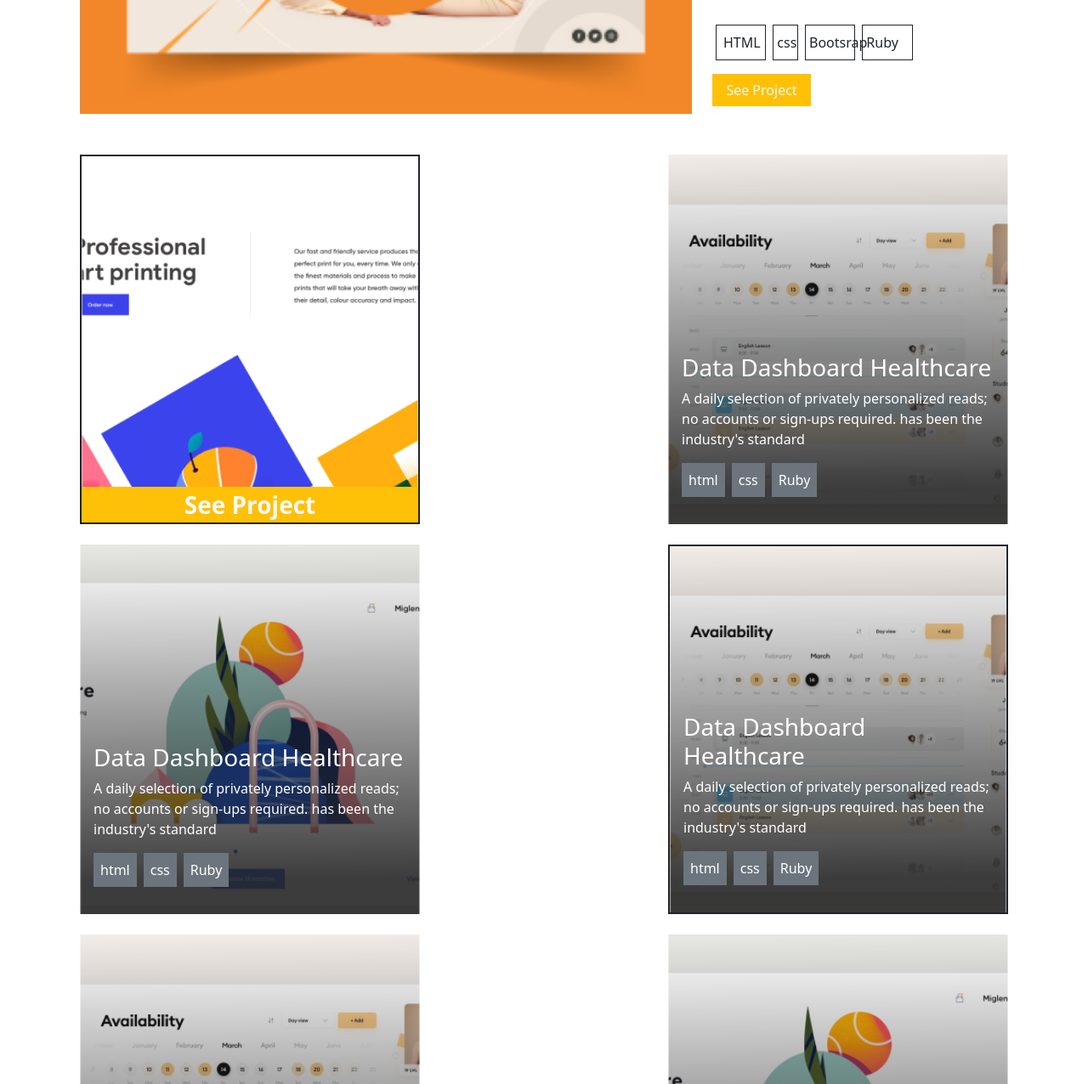
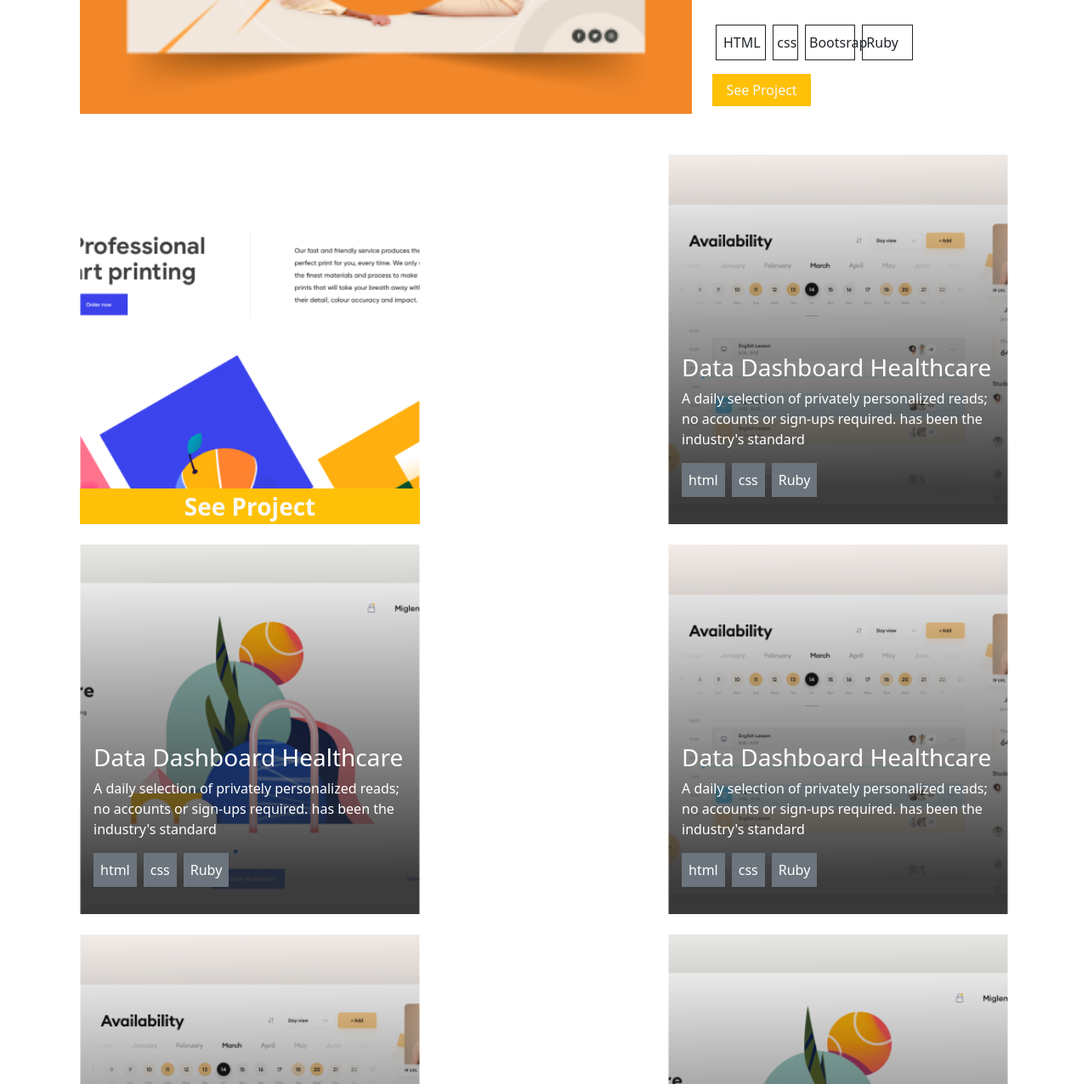
Before and after one commit to Zainab-Alzubair/portfolio-bootsrap, a plain HTML site: page index.html in a window 1280 px wide. Shown: the part 1456-2732 px from the top of the page at 85% size. Drawn offline with nearby package versions, Linux system fonts and the light colour scheme.

Commit message:
Remove border on first card

```diff
--- a/index.html
+++ b/index.html
@@ -99,7 +99,7 @@
       </div>
      <!-- Cards SECTION-->
     <div class="my-card-1 d-flex justify-content-between flex-wrap my-5">
-      <div class="my-card-container border border-2 border-dark d-flex align-end p-0" style="background-image: url(./img/card1-desktop.png); background-size: cover;">
+      <div class="my-card-container " style="background-image: url(./img/card1-desktop.png); background-size: cover;">
         <div class="mt-auto w-100 bg-warning text-center">
           <a href="#" class="text-light fw-bold mt-auto fs-3 text-decoration-none" style="width: 100%;">See Project</a>
         </div>
@@ -128,7 +128,7 @@
       </div>
       </div>
     </div>
-      <div class="my-card-container border border-2 border-dark d-flex align-end p-0" style="background-image: url(./img/card2-desktop.png); background-size: cover;">
+      <div class="my-card-container " style="background-image: url(./img/card2-desktop.png); background-size: cover;">
         <div class="text-white text-start mt-auto p-3">
           <h3 >Data Dashboard Healthcare</h3>
           <p >A daily selection of privately personalized reads; no accounts or sign-ups required. has been the industry's standard</p>
```
